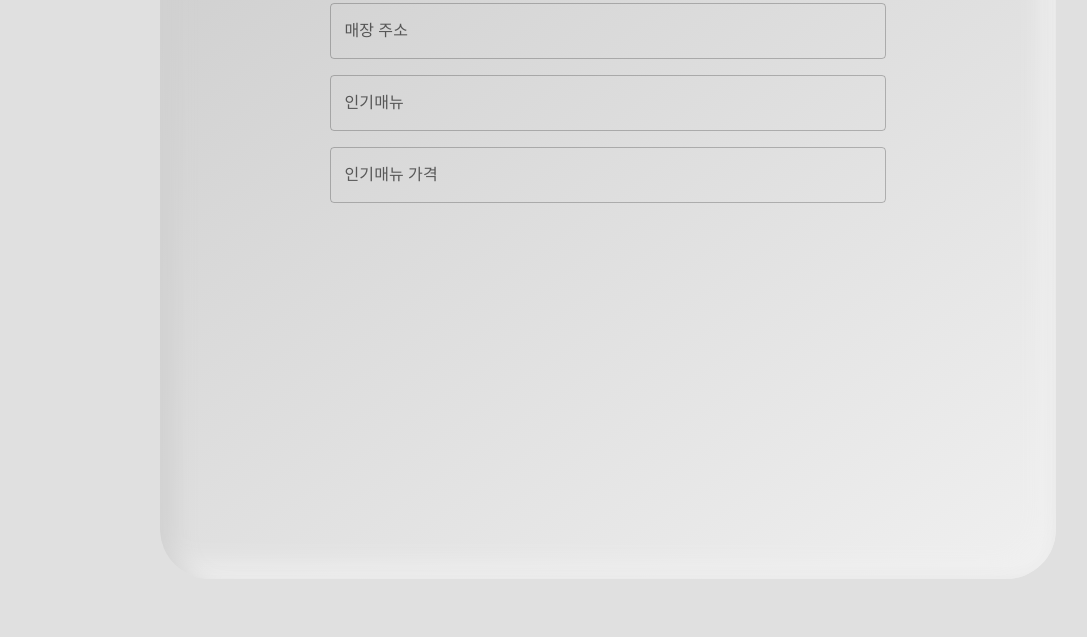
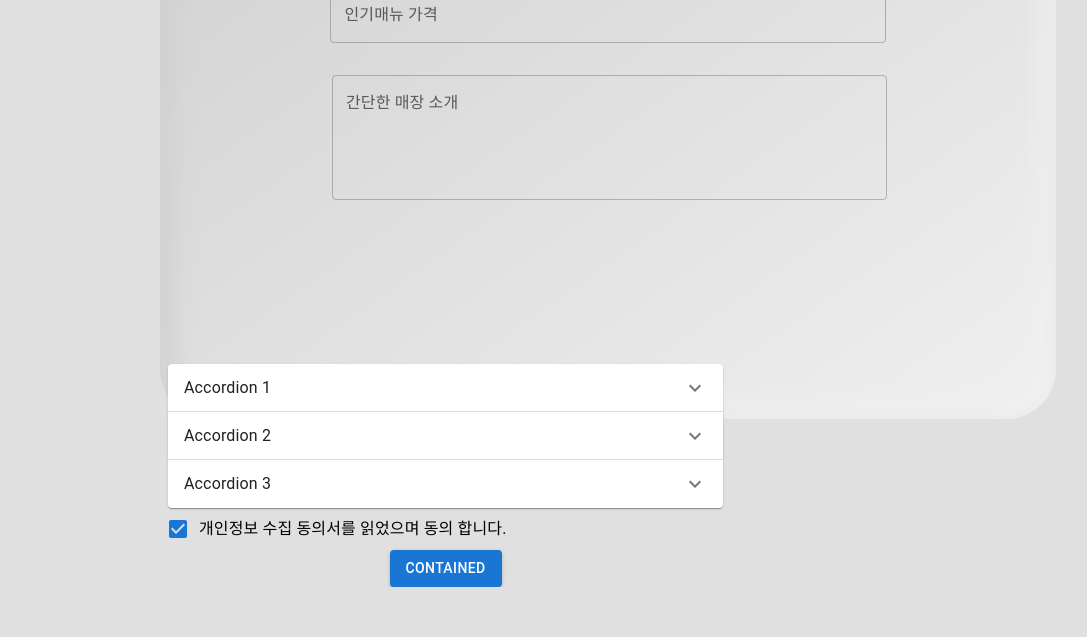
Before and after one commit to DrInnovatio/BlogLine, a React (Create React App) app: page / in a window 1280 px wide. Shown: the part 1247-1884 px from the top of the page, without its empty margins (104-1191 px from the left). After the commit the page ends 1834 px from the top, so only its background shows below. Built offline with nearby package versions, Linux system fonts and the light colour scheme.

Commit message:
added checkbox and accordian.

```diff
--- a/package.json
+++ b/package.json
@@ -5,7 +5,8 @@
   "dependencies": {
     "@emotion/react": "^11.10.6",
     "@emotion/styled": "^11.10.6",
-    "@mui/material": "^5.11.14",
+    "@mui/icons-material": "^5.11.11",
+    "@mui/material": "^5.11.15",
     "@testing-library/jest-dom": "^5.16.5",
     "@testing-library/react": "^13.4.0",
     "@testing-library/user-event": "^13.5.0",
--- a/src/App.js
+++ b/src/App.js
@@ -1,5 +1,4 @@
 import * as React from 'react';
-import { Slide } from 'react-slideshow-image';
 import Box from '@mui/material/Box';
 import TextField from '@mui/material/TextField';
 import logo from '../src/images/logo.png';
@@ -7,6 +6,9 @@ import logo from '../src/images/logo.png';
 import 'react-slideshow-image/dist/styles.css'
 
 import Slideshow from './components/slideshow';
+import Button from '@mui/material/Button';
+import SimpleAccordion from '../src/components/accordion';
+import CheckboxLabels from '../src/components/checkbox';
 
 
 // import slide_1 from '../src/images/slide_1.jpg'
@@ -69,30 +71,38 @@ function App() {
       <TextField id="outlined-basic" label="매장 상호명" variant="outlined" />
       <TextField id="outlined-basic" label="매장 주소" variant="outlined" />
       <TextField id="outlined-basic" label="인기매뉴" variant="outlined" />
-      <TextField id="outlined-basic" label="인기매뉴 가격" variant="outlined" />
-
-      </Box>
-      <Box
+          <TextField id="outlined-basic" label="인기매뉴 가격" variant="outlined" />
+          <Box
         component="form"
         sx={{
-          '& .MuiTextField-root': { m: 4, width: '55ch', marginTop: '6rem' },
+          '& .MuiTextField-root': { m: 20.5, width: '55ch', marginTop: '1rem' },
         }}
         noValidate
         autoComplete="off"
-      >
-      <div>
-
-      <TextField
+        >
+           <TextField
           id="outlined-multiline-static"
           label="간단한 매장 소개"
           multiline
           rows={4}
           defaultValue=""
       />
+            <div>
+          <SimpleAccordion/>
+       <CheckboxLabels/>
+      <Button variant="contained">Contained</Button>
         </div>
     </Box>
+
+      </Box>
+
       </div>
+
+
+
+
     </div>
+
   );
 }
 
--- /dev/null
+++ b/src/components/accordion.jsx
@@ -0,0 +1,65 @@
+import * as React from 'react';
+import Accordion from '@mui/material/Accordion';
+
+import AccordionSummary from '@mui/material/AccordionSummary';
+import AccordionDetails from '@mui/material/AccordionDetails';
+import Typography from '@mui/material/Typography';
+import ExpandMoreIcon from '@mui/icons-material/ExpandMore';
+
+
+
+
+export default function SimpleAccordion() {
+
+
+
+  return (
+    <div>
+      <Accordion>
+        <AccordionSummary
+          expandIcon={<ExpandMoreIcon />}
+          aria-controls="panel1a-content"
+          id="panel1a-header"
+        >
+          <Typography>Accordion 1</Typography>
+        </AccordionSummary>
+        <AccordionDetails>
+          <Typography>
+            Lorem ipsum dolor sit amet, consectetur adipiscing elit. Suspendisse
+            malesuada lacus ex, sit amet blandit leo lobortis eget.
+          </Typography>
+        </AccordionDetails>
+      </Accordion>
+      <Accordion>
+        <AccordionSummary
+          expandIcon={<ExpandMoreIcon />}
+          aria-controls="panel2a-content"
+          id="panel2a-header"
+        >
+          <Typography>Accordion 2</Typography>
+        </AccordionSummary>
+        <AccordionDetails>
+          <Typography>
+            Lorem ipsum dolor sit amet, consectetur adipiscing elit. Suspendisse
+            malesuada lacus ex, sit amet blandit leo lobortis eget.
+          </Typography>
+        </AccordionDetails>
+      </Accordion>
+      <Accordion>
+        <AccordionSummary
+          expandIcon={<ExpandMoreIcon />}
+          aria-controls="panel3a-content"
+          id="panel3a-header"
+        >
+          <Typography>Accordion 3</Typography>
+        </AccordionSummary>
+        <AccordionDetails>
+          <Typography>
+            Lorem ipsum dolor sit amet, consectetur adipiscing elit. Suspendisse
+            malesuada lacus ex, sit amet blandit leo lobortis eget.
+          </Typography>
+        </AccordionDetails>
+      </Accordion>
+    </div>
+  );
+}
--- /dev/null
+++ b/src/components/checkbox.jsx
@@ -0,0 +1,13 @@
+import * as React from 'react';
+import FormGroup from '@mui/material/FormGroup';
+import FormControlLabel from '@mui/material/FormControlLabel';
+import Checkbox from '@mui/material/Checkbox';
+
+export default function CheckboxLabels() {
+  return (
+    <FormGroup>
+      <FormControlLabel control={<Checkbox defaultChecked />} label="
+개인정보 수집 동의서를 읽었으며 동의 합니다." />
+    </FormGroup>
+  );
+}
--- a/src/components/slideshow.js
+++ b/src/components/slideshow.jsx
@@ -11,17 +11,28 @@ const spanStyle = {
 }
 
 const divStyle = {
-  width: '50rem',
-  height: '50rem',
-  display: 'column',
+  width: '40rem',
+  height: '40rem',
+  display: 'flex',
   flex:1,
   justifContent: 'center',
   alignItems: 'center',
   overflow: 'hidden',
-  objectFit: 'cover',
+  objectFit: 'contain',
   position: 'relative',
+  marginLeft: '16rem',
+  objectPosition: '80% 100%'
+}
 
-}
+// const image = {
+//   maxWidth: '100%',
+//   maxHeight: '100%',
+//   objectFit: 'contain',
+//   //objectPosition: '100% 100%',
+//   margin: 'auto',
+//   display: 'block',
+//   backgroundSize: 'cover'
+// }
 
 const slideImages = [
   {
@@ -44,7 +55,7 @@ function Slideshow() {
         <Slide>
          {slideImages.map((slideImage, index)=> (
             <div key={index}>
-              <div style={{ ...divStyle, 'backgroundImage': `url(${slideImage.url})` }}>
+             <div style={ {...divStyle, 'backgroundImage': `url(${slideImage.url})` }}>
                 <span style={spanStyle}>{slideImage.caption}</span>
               </div>
             </div>
```
Also changed, not shown: 1 other file (tests, documents, lock files or other folders).
